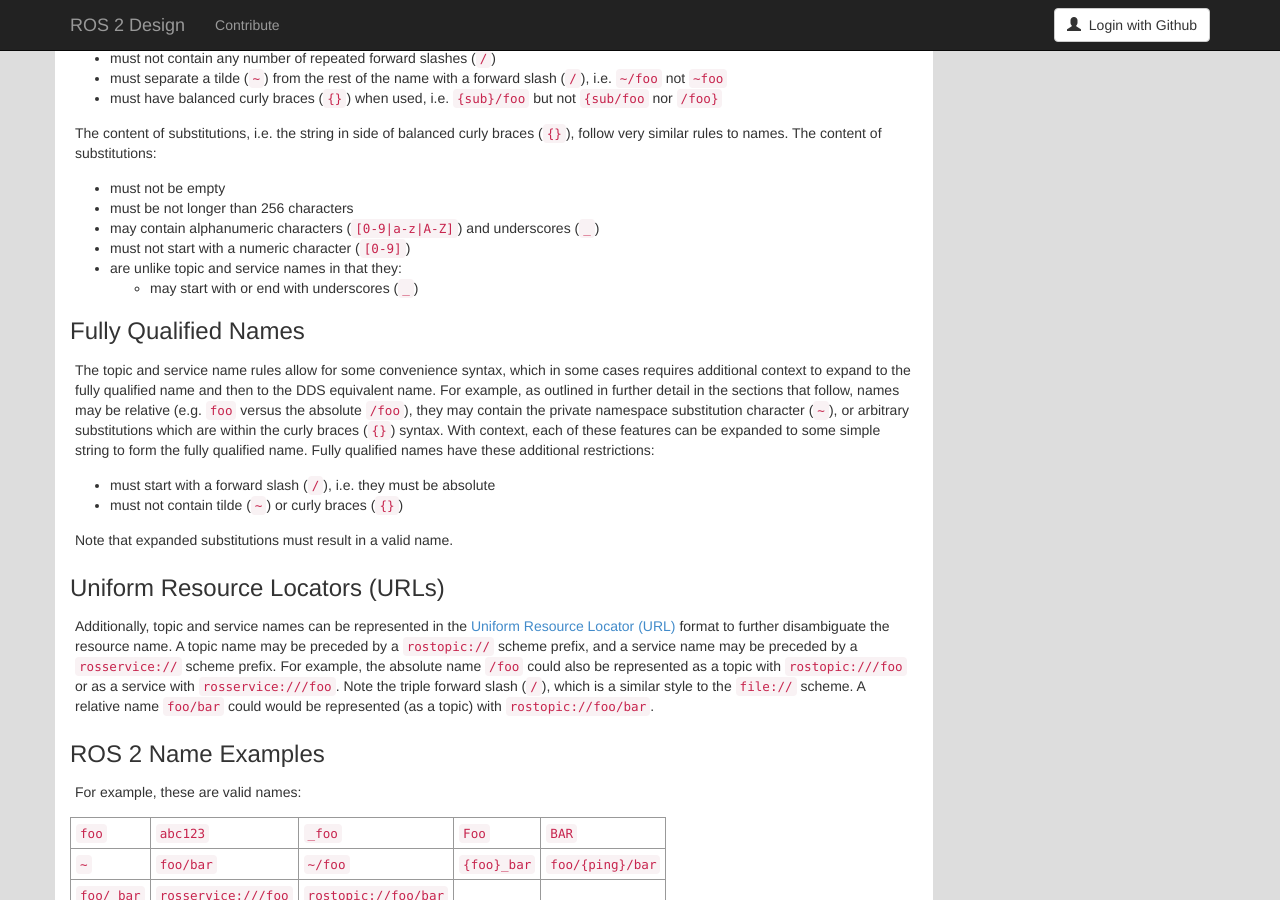
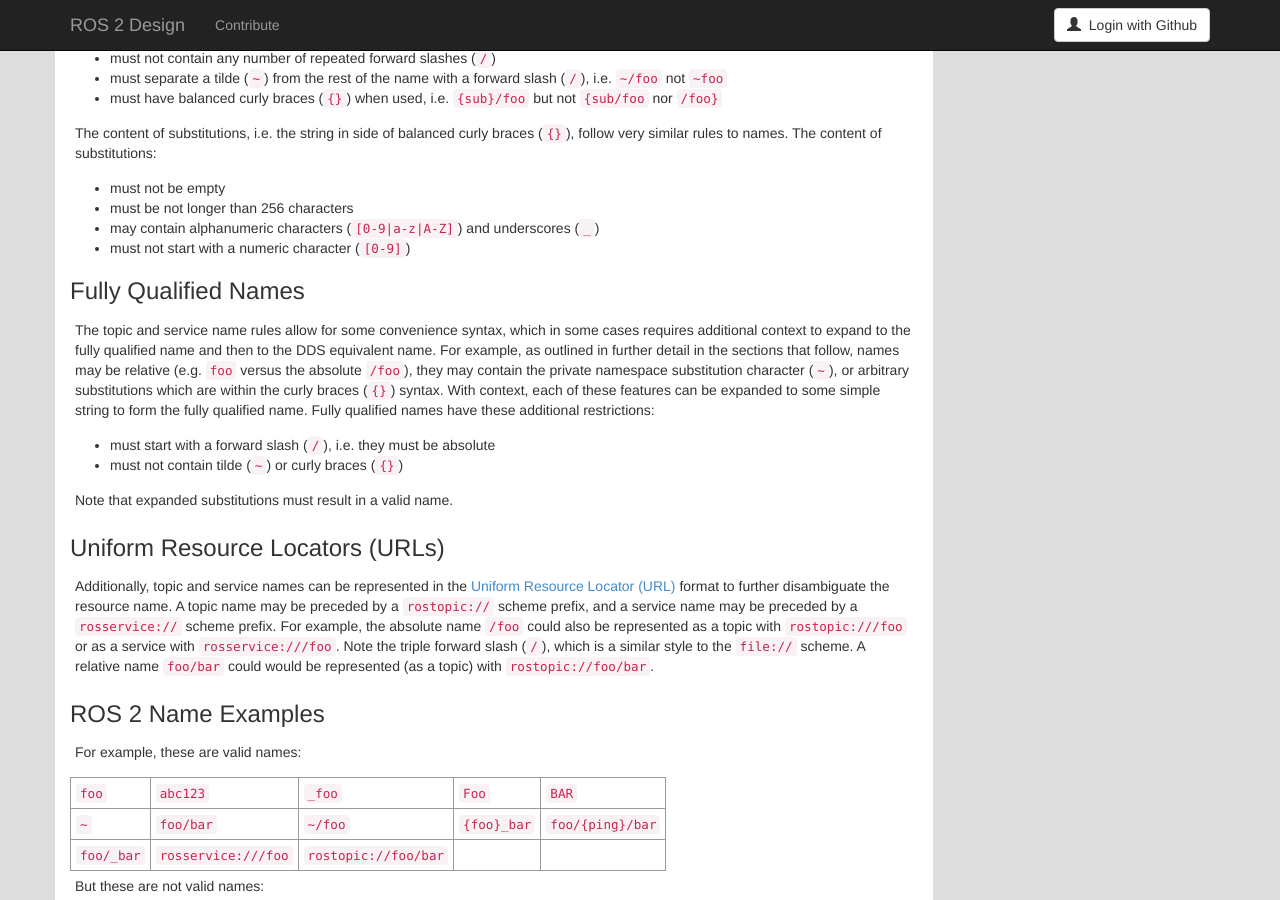
Before and after one commit to ros2/design, a Jekyll site: the page built from articles/140_topic_and_service_name_mapping.md, in a window 1280 px wide and 900 px high, scrolled down 1282 px. Built offline with Jekyll 4.4.1, drawn with Linux system fonts in a browser that asks for light colours; nearby versions of some CDN libraries; some of the changed text lies outside the part shown.

Commit message:
Remove references to underscore restrictions

```diff
--- a/articles/140_topic_and_service_name_mapping.md
+++ b/articles/140_topic_and_service_name_mapping.md
@@ -79,10 +79,6 @@ The content of substitutions:
 
 - must not start with a numeric character (`[0-9]`)
 
-- are unlike topic and service names in that they:
-
-  - may start with or end with underscores (`_`)
-
 ### Fully Qualified Names
 
 The topic and service name rules allow for some convenience syntax, which in some cases requires additional context to expand to the fully qualified name and then to the DDS equivalent name.
```
Also changed, not shown: other parts of articles/140_topic_and_service_name_mapping.md (+1 -1 lines).
